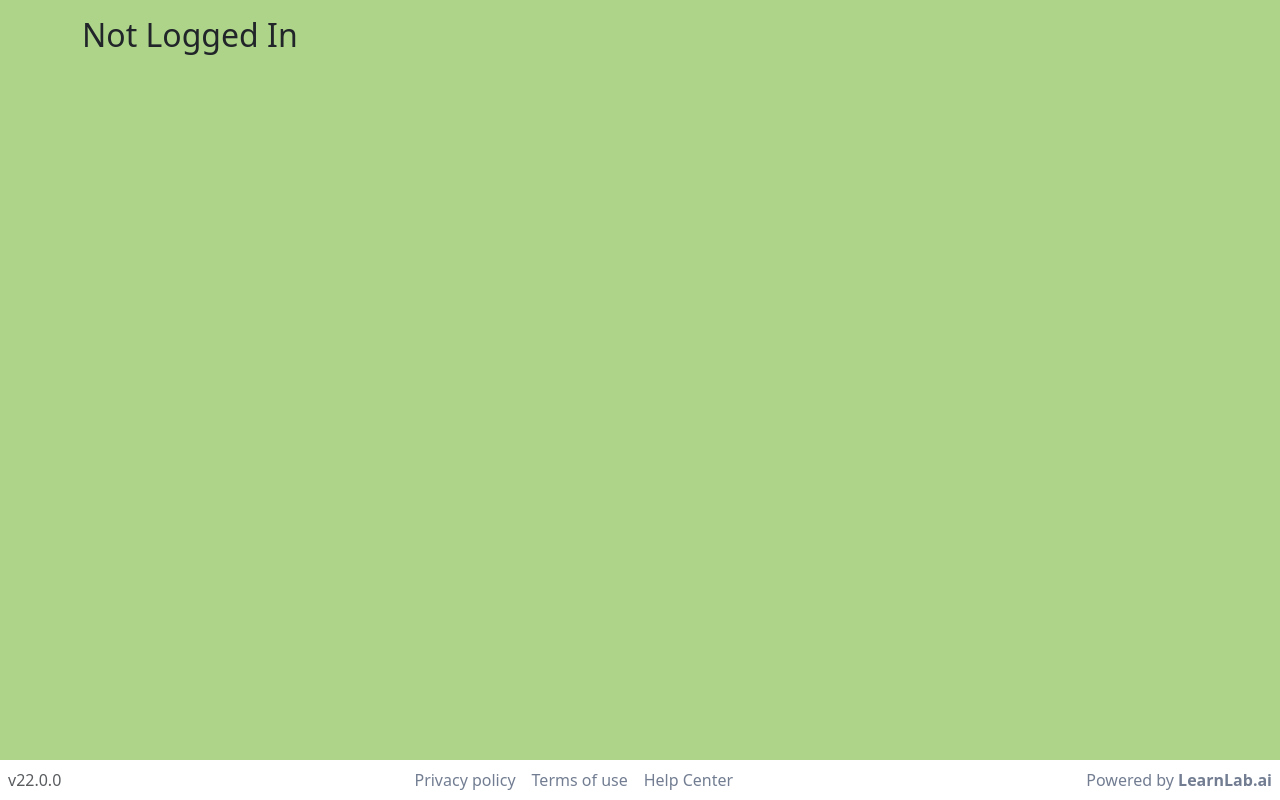
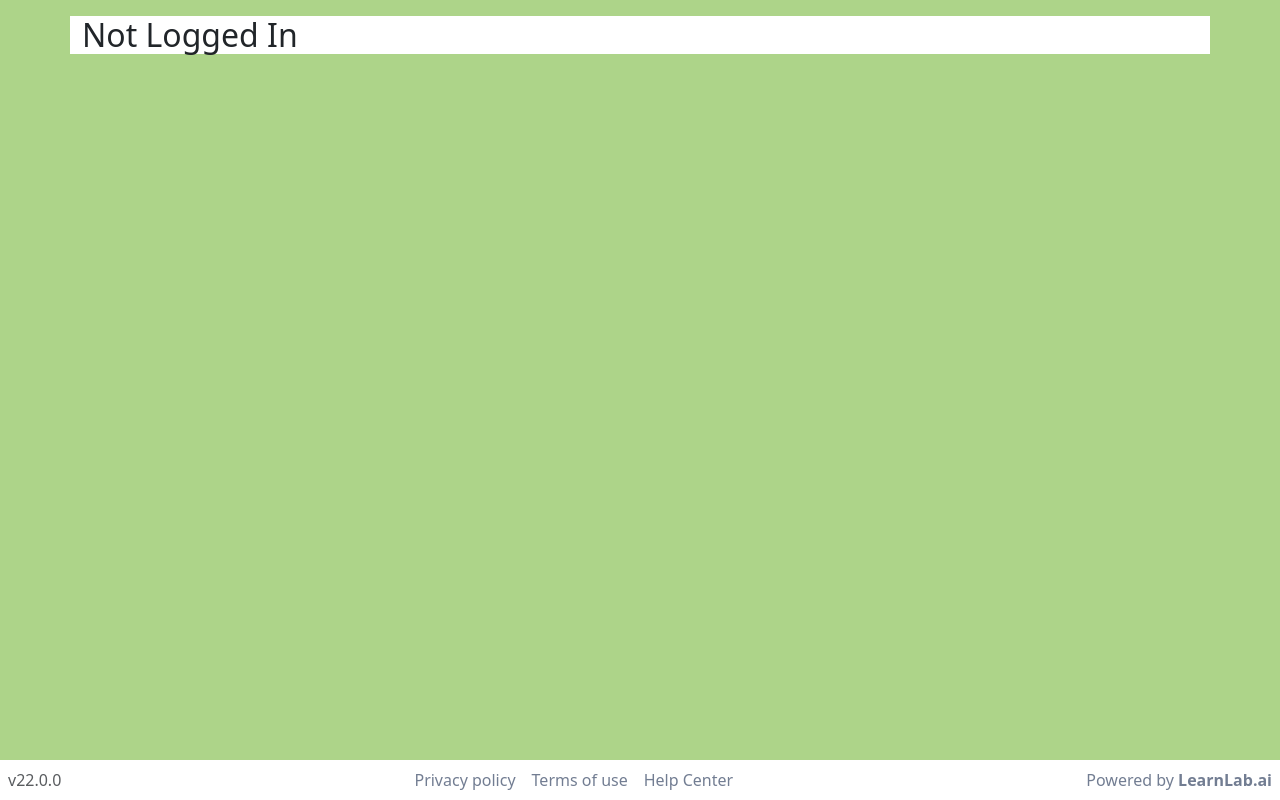
Before and after one commit to richardJET/Frontend-Developer-Challenge-4, a React (Create React App) app: page /success in a window 1280 px wide. Built offline with nearby package versions, Linux system fonts and the light colour scheme; no server answers.

Commit message:
small changes

```diff
--- a/src/components/Login.tsx
+++ b/src/components/Login.tsx
@@ -67,7 +67,7 @@ export default function Login() {
                                         </div>
                                         <label htmlFor="password" hidden>Password</label>
                                         <input type="password" name="password" id="password" className="form-control" placeholder='Password' value={password} onChange={e => {setPassword(e.target.value); setLoginError(false)}} />
-                                        {loginError && email === '' ? <small className='text-danger w-100'>This field is required.</small> : null}
+                                        {loginError && password === '' ? <small className='text-danger w-100'>This field is required.</small> : null}
                                     </div>
                                     <div className="mb-3">
                                         <a href="https://preprlabs.org/password/reset" className="text-decoration-none text-end text-black d-block">
--- a/src/components/Success.tsx
+++ b/src/components/Success.tsx
@@ -46,7 +46,7 @@ export default function Success() {
                 <p>Language: {userData.language}</p>
             </div>
             :
-            <h2 className='container'>Not Logged In</h2>}
+            <h2 className='container bg-white'>Not Logged In</h2>}
         </section>
     );
 }
```
